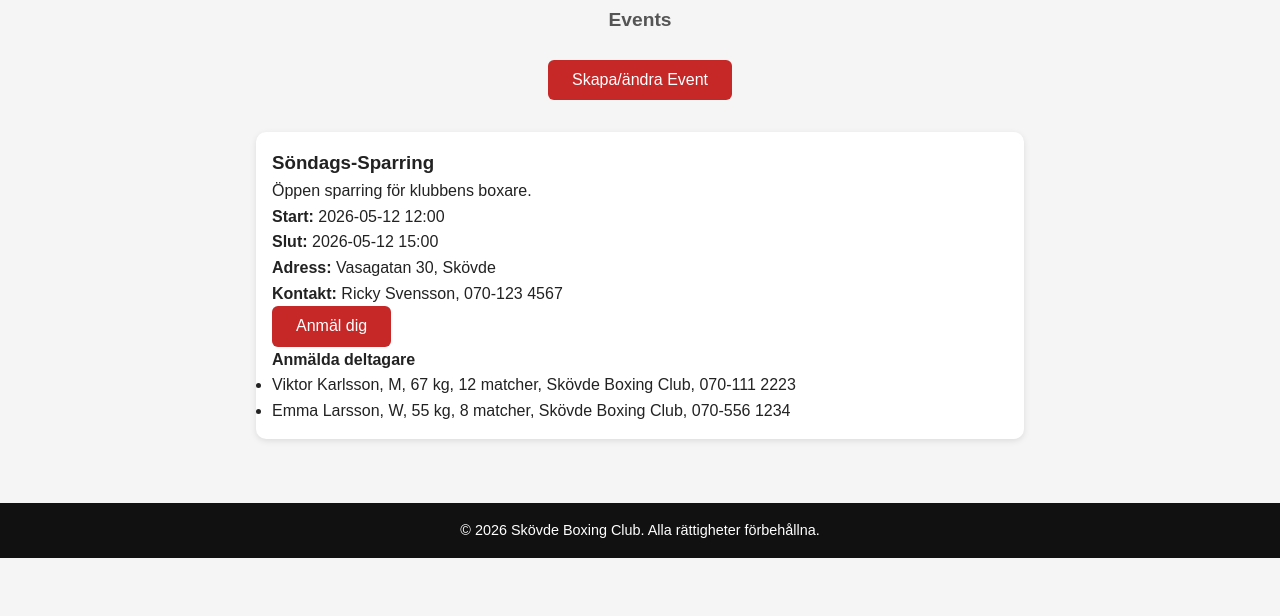
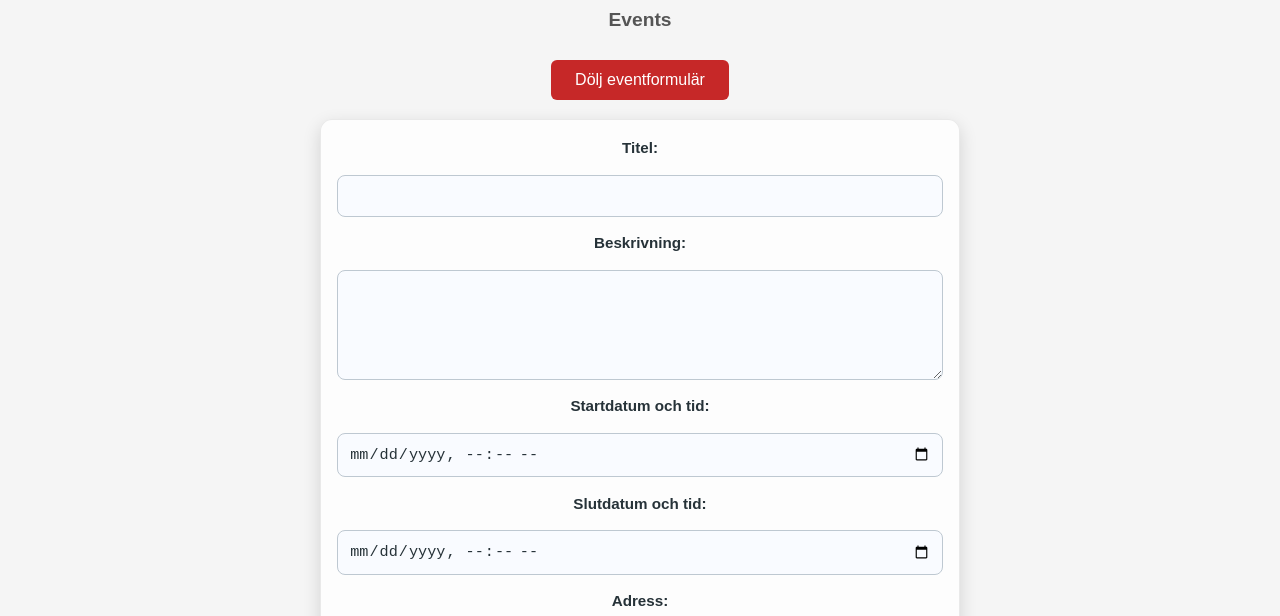
Before and after one commit to SobrangGwapo/JavaScript_grupparbete-gr3, a website with bundled scripts: page pages/events/events.html in a window 1280 px wide. Both pictures are taken after a click on the button "Skapa/ändra Event". Shown: the part 184-800 px from the top of the page. Built offline with nearby package versions, Linux system fonts and the light colour scheme; data requests are answered from the project's data file.

Commit message:
Dynamiskt formulär för skapa/ändra knapp

```diff
--- a/pages/create-event/create.events.css
+++ b/pages/create-event/create.events.css
@@ -0,0 +1,71 @@
+/* Formulärstil för create-event */
+#create-event-section {
+  margin: 1.2rem auto;
+  padding: 1rem;
+  max-width: 640px;
+  background-color: #ffffffcc;
+  border-radius: 12px;
+  box-shadow: 0 6px 18px rgba(0, 0, 0, 0.14);
+  border: 1px solid rgba(0, 0, 0, 0.08);
+}
+
+#create-event-section form {
+  display: grid;
+  gap: 0.9rem;
+}
+
+#create-event-section label {
+  font-weight: 600;
+  color: #263238;
+  font-size: 0.95rem;
+}
+
+#create-event-section input,
+#create-event-section textarea {
+  width: 100%;
+  border: 1px solid #bec8d1;
+  border-radius: 8px;
+  background: #f9fbff;
+  padding: 0.7rem;
+  font-size: 0.95rem;
+  color: #263238;
+  transition: border-color 180ms ease, box-shadow 180ms ease;
+}
+
+#create-event-section input:focus,
+#create-event-section textarea:focus {
+  outline: none;
+  border-color: #3182ce;
+  box-shadow: 0 0 0 3px rgba(49, 130, 206, 0.18);
+}
+
+#create-event-section textarea {
+  min-height: 110px;
+  resize: vertical;
+}
+
+#create-event-section button[type="submit"] {
+  background-color: #0077cc;
+  color: #fff;
+  border: none;
+  border-radius: 8px;
+  padding: 0.72rem 1.1rem;
+  font-weight: 700;
+  font-size: 1rem;
+  cursor: pointer;
+  transition: background-color 150ms ease, transform 150ms ease;
+}
+
+#create-event-section button[type="submit"]:hover {
+  background-color: #005fa5;
+  transform: translateY(-1px);
+}
+
+#create-event-section button[type="submit"]:active {
+  transform: translateY(0);
+}
+
+#page-status {
+  margin-top: 0.7rem;
+  font-weight: 600;
+}
--- a/pages/create-event/create.events.js
+++ b/pages/create-event/create.events.js
@@ -0,0 +1,100 @@
+import { EVENTS_URL } from '../../src/scripts/config.js';
+
+const status = document.querySelector('#page-status');
+
+const showStatus = (message, isError = false) => {
+  if (!status) return;
+  status.hidden = false;
+  status.textContent = message;
+  status.style.color = isError ? 'darkred' : 'darkgreen';
+};
+
+const createFormHtml = () => {
+  return `
+    <form id="create-event-form">
+      <label for="title">Titel:</label>
+      <input type="text" id="title" name="title" required />
+
+      <label for="description">Beskrivning:</label>
+      <textarea id="description" name="description" required></textarea>
+
+      <label for="start">Startdatum och tid:</label>
+      <input type="datetime-local" id="start" name="start" required />
+
+      <label for="end">Slutdatum och tid:</label>
+      <input type="datetime-local" id="end" name="end" required />
+
+      <label for="address">Adress:</label>
+      <input type="text" id="address" name="address" required />
+
+      <label for="contact">Kontakt:</label>
+      <input type="text" id="contact" name="contact" required />
+
+      <button type="submit">Skapa event</button>
+    </form>
+  `;
+};
+
+const initCreateEvent = () => {
+  const toggleBtn = document.querySelector('#manage-events-btn');
+  const formSection = document.querySelector('#create-event-section');
+
+  if (!toggleBtn || !formSection) {
+    console.warn('Det går inte att hitta knapp eller formulärcontainer.');
+    return;
+  }
+
+  // Rendera formuläret en gång i container
+  formSection.innerHTML = createFormHtml();
+  const form = document.querySelector('#create-event-form');
+
+  if (!form) {
+    console.error('Formuläret kunde inte skapas.');
+    return;
+  }
+
+  toggleBtn.addEventListener('click', () => {
+    formSection.hidden = !formSection.hidden;
+    toggleBtn.textContent = formSection.hidden ? 'Visa/skapa eventformulär' : 'Dölj eventformulär';
+  });
+
+  form.addEventListener('submit', async (e) => {
+    e.preventDefault();
+
+    const formData = new FormData(form);
+    const eventData = {
+      title: formData.get('title'),
+      description: formData.get('description'),
+      start: formData.get('start'),
+      end: formData.get('end'),
+      address: formData.get('address'),
+      contact: formData.get('contact'),
+      participants: []
+    };
+
+    try {
+      const response = await fetch(EVENTS_URL, {
+        method: 'POST',
+        headers: {
+          'Content-Type': 'application/json'
+        },
+        body: JSON.stringify(eventData)
+      });
+
+      if (!response.ok) {
+        throw new Error('Kunde inte skapa event. Kontrollera servern.');
+      }
+
+      showStatus('Event skapat framgångsrikt!');
+      form.reset();
+      formSection.hidden = true;
+      toggleBtn.textContent = 'Visa/skapa eventformulär';
+      window.dispatchEvent(new Event('eventCreated'));
+    } catch (error) {
+      console.error('Fel vid skapande av event:', error);
+      showStatus('Ett fel uppstod: ' + error.message, true);
+    }
+  });
+};
+
+window.addEventListener('DOMContentLoaded', initCreateEvent);
--- a/pages/events/events.html
+++ b/pages/events/events.html
@@ -5,7 +5,9 @@
     <meta name="viewport" content="width=device-width, initial-scale=1.0" />
     <title>Skövde Boxing Club</title>
     <link rel="stylesheet" href="./events.css">
-    <script type= "module" src="./events.js" defer></script>
+    <link rel="stylesheet" href="../create-event/create.events.css">
+    <script type="module" src="./events.js" defer></script>
+    <script type="module" src="../create-event/create.events.js" defer></script>
   </head>
 
   <body>
@@ -26,6 +28,8 @@
 
       <button id="manage-events-btn" type="button">Skapa/ändra Event</button>
 
+      <section id="create-event-section" hidden></section>
+
       <div id="page-status" aria-live="polite" hidden></div>
       <section id="events-container"></section>
     </main>
--- a/pages/events/events.js
+++ b/pages/events/events.js
@@ -3,9 +3,15 @@ import { EVENTS_URL } from '../../src/scripts/config.js';
 const eventsContainer = document.querySelector('#events-container');
 const pageStatus = document.querySelector('#page-status');
 
-const initApp = async () => {
+const refreshEvents = async () => {
   const events = await loadEvents();
   displayEvents(events);
+};
+
+window.addEventListener('eventCreated', refreshEvents);
+
+const initApp = async () => {
+  await refreshEvents();
 };
 
 const loadEvents = async () => {
@@ -100,4 +106,4 @@ const showStatus = (message) => {
   pageStatus.textContent = message;
 };
 
-document.addEventListener('DOMContentLoaded', initApp);
+window.addEventListener('DOMContentLoaded', initApp);
```
